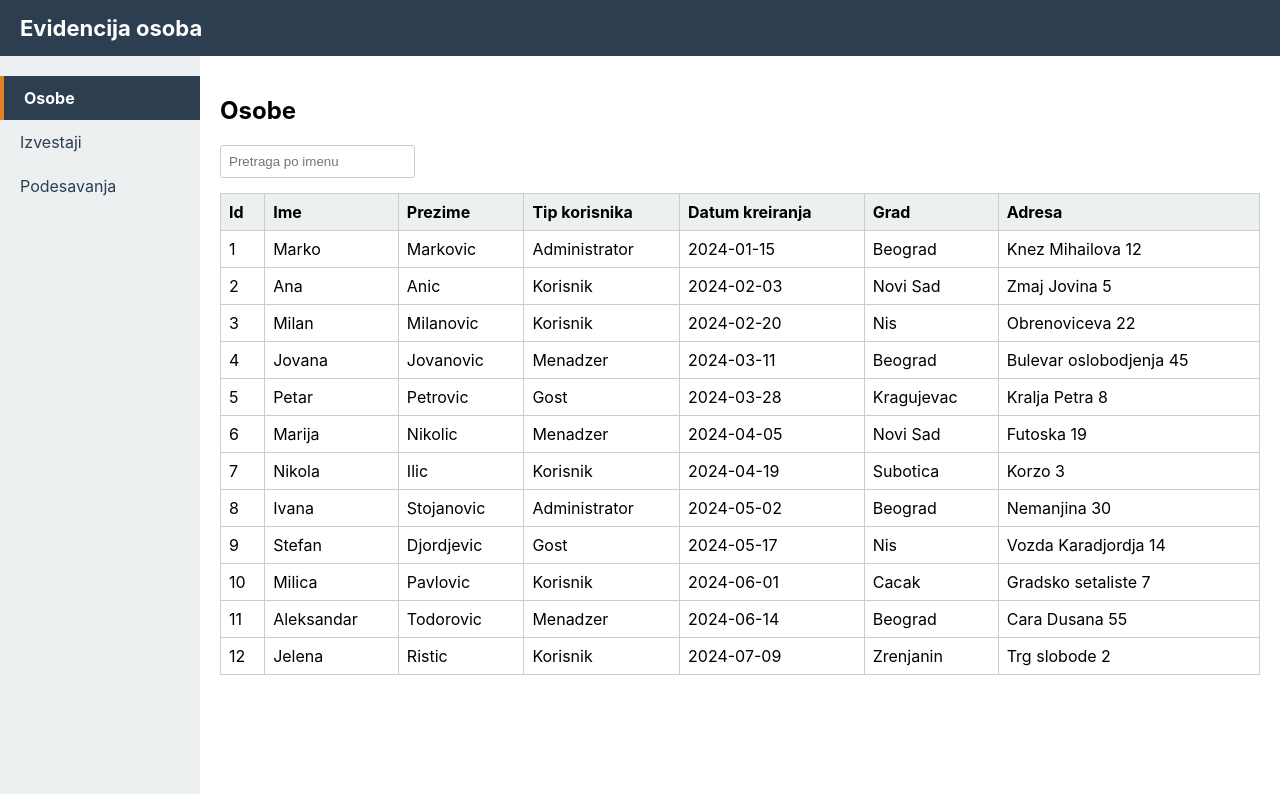
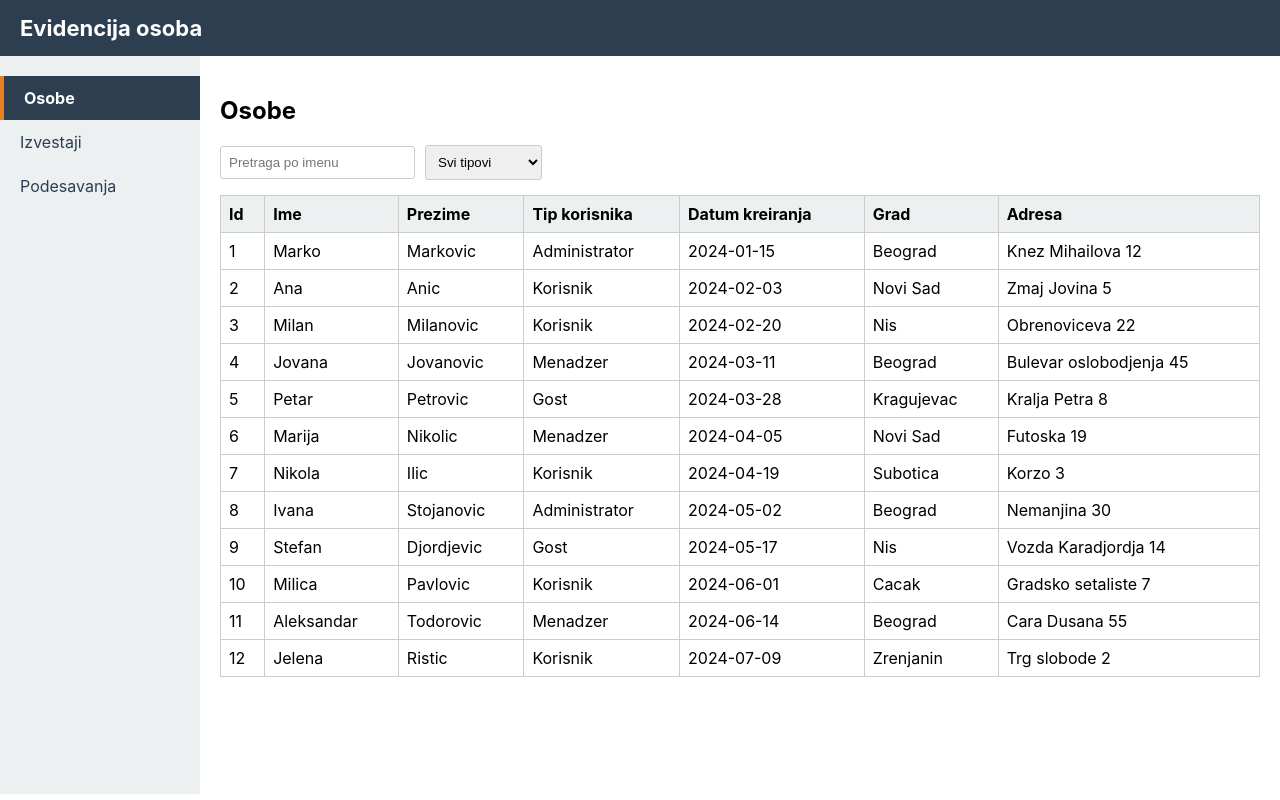
Before and after one commit to cvijeticc/person-management-app, a React (Create React App) app: page / in a window 1280 px wide. Built offline with nearby package versions, Linux system fonts and the light colour scheme; data requests are answered from the project's data file.

Commit message:
Dodat dropdown sa tipovima korisnika koji se dinamicki puni iz liste osoba

```diff
--- a/src/App.js
+++ b/src/App.js
@@ -11,6 +11,7 @@ const API_URL = 'http://localhost:3001/persons';
 function App() {
   const [persons, setPersons] = useState([]);
   const [nameFilter, setNameFilter] = useState('');
+  const [typeFilter, setTypeFilter] = useState('');
 
   useEffect(() => {
     loadPersons();
@@ -22,9 +23,21 @@ function App() {
     });
   }
 
-  const filteredPersons = persons.filter((person) =>
-    person.name.toLowerCase().startsWith(nameFilter.toLowerCase())
-  );
+  // tipovi korisnika se ne kucaju rucno, nego se izvlace iz liste osoba
+  const userTypes = [];
+  persons.forEach((person) => {
+    if (!userTypes.includes(person.userType)) {
+      userTypes.push(person.userType);
+    }
+  });
+
+  const filteredPersons = persons.filter((person) => {
+    const imeOdgovara = person.name
+      .toLowerCase()
+      .startsWith(nameFilter.toLowerCase());
+    const tipOdgovara = typeFilter === '' || person.userType === typeFilter;
+    return imeOdgovara && tipOdgovara;
+  });
 
   return (
     <div className="app">
@@ -33,7 +46,13 @@ function App() {
         <Navigation />
         <div className="content">
           <h2>Osobe</h2>
-          <Filters nameFilter={nameFilter} onNameFilterChange={setNameFilter} />
+          <Filters
+            nameFilter={nameFilter}
+            onNameFilterChange={setNameFilter}
+            typeFilter={typeFilter}
+            onTypeFilterChange={setTypeFilter}
+            userTypes={userTypes}
+          />
           <PersonTable persons={filteredPersons} />
         </div>
       </div>
--- a/src/components/Filters.js
+++ b/src/components/Filters.js
@@ -1,4 +1,10 @@
-function Filters({ nameFilter, onNameFilterChange }) {
+function Filters({
+  nameFilter,
+  onNameFilterChange,
+  typeFilter,
+  onTypeFilterChange,
+  userTypes,
+}) {
   return (
     <div className="filters">
       <input
@@ -7,6 +13,17 @@ function Filters({ nameFilter, onNameFilterChange }) {
         value={nameFilter}
         onChange={(event) => onNameFilterChange(event.target.value)}
       />
+      <select
+        value={typeFilter}
+        onChange={(event) => onTypeFilterChange(event.target.value)}
+      >
+        <option value="">Svi tipovi</option>
+        {userTypes.map((type) => (
+          <option key={type} value={type}>
+            {type}
+          </option>
+        ))}
+      </select>
     </div>
   );
 }
```
